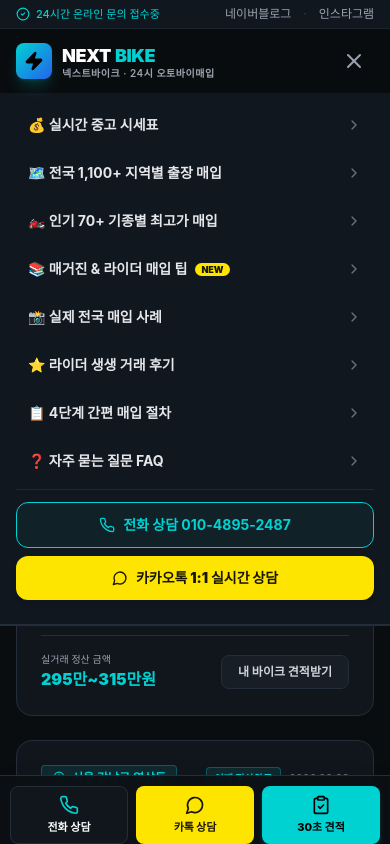
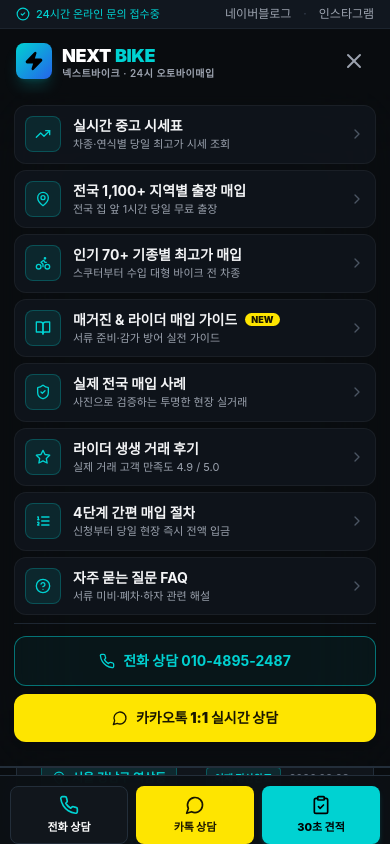
Before and after one commit to hyunhoss1-rgb/nextbike-web, a Next.js app: page /cases in a window 390 px wide. Both pictures are taken after a click on the button "메뉴 열기". Shown: the top 844 px of the page. Built offline with nearby package versions, Linux system fonts and the light colour scheme; a web font is replaced by a local one.

Commit message:
Design: Replace mobile menu emojis with luxury Lucide vector icons and refined cards

```diff
--- a/src/components/Header.tsx
+++ b/src/components/Header.tsx
@@ -2,7 +2,75 @@
 
 import React, { useState } from "react";
 import Link from "next/link";
-import { Phone, MessageCircle, Menu, X, CheckCircle2, ChevronRight, Zap } from "lucide-react";
+import {
+  Phone,
+  MessageCircle,
+  Menu,
+  X,
+  CheckCircle2,
+  ChevronRight,
+  Zap,
+  TrendingUp,
+  MapPin,
+  Bike,
+  BookOpen,
+  ShieldCheck,
+  Star,
+  ListOrdered,
+  HelpCircle,
+} from "lucide-react";
+
+const MOBILE_MENU_ITEMS = [
+  {
+    href: "/price",
+    title: "실시간 중고 시세표",
+    desc: "차종·연식별 당일 최고가 시세 조회",
+    icon: TrendingUp,
+  },
+  {
+    href: "/regions",
+    title: "전국 1,100+ 지역별 출장 매입",
+    desc: "전국 집 앞 1시간 당일 무료 출장",
+    icon: MapPin,
+  },
+  {
+    href: "/models",
+    title: "인기 70+ 기종별 최고가 매입",
+    desc: "스쿠터부터 수입 대형 바이크 전 차종",
+    icon: Bike,
+  },
+  {
+    href: "/magazine",
+    title: "매거진 & 라이더 매입 가이드",
+    desc: "서류 준비·감가 방어 실전 가이드",
+    icon: BookOpen,
+    badge: "NEW",
+  },
+  {
+    href: "/cases",
+    title: "실제 전국 매입 사례",
+    desc: "사진으로 검증하는 투명한 현장 실거래",
+    icon: ShieldCheck,
+  },
+  {
+    href: "/reviews",
+    title: "라이더 생생 거래 후기",
+    desc: "실제 거래 고객 만족도 4.9 / 5.0",
+    icon: Star,
+  },
+  {
+    href: "/#process",
+    title: "4단계 간편 매입 절차",
+    desc: "신청부터 당일 현장 즉시 전액 입금",
+    icon: ListOrdered,
+  },
+  {
+    href: "/#faq",
+    title: "자주 묻는 질문 FAQ",
+    desc: "서류 미비·폐차·하자 관련 해설",
+    icon: HelpCircle,
+  },
+];
 
 export default function Header() {
   const [mobileMenuOpen, setMobileMenuOpen] = useState(false);
@@ -152,81 +220,47 @@ export default function Header() {
 
       {/* 모바일 드롭다운 메뉴 */}
       {mobileMenuOpen && (
-        <div className="xl:hidden bg-[#11171f] border-b border-border px-4 pt-3 pb-6 space-y-2 animate-in fade-in slide-in-from-top-2 duration-200 max-h-[80vh] overflow-y-auto">
-          <Link
-            href="/price"
-            onClick={() => setMobileMenuOpen(false)}
-            className="flex items-center justify-between py-2.5 px-3 rounded-lg text-sm font-bold text-gray-200 hover:bg-card hover:text-brand-cyan transition-colors"
-          >
-            <span>💰 실시간 중고 시세표</span>
-            <ChevronRight className="w-4 h-4 text-gray-500" />
-          </Link>
-          <Link
-            href="/regions"
-            onClick={() => setMobileMenuOpen(false)}
-            className="flex items-center justify-between py-2.5 px-3 rounded-lg text-sm font-bold text-gray-200 hover:bg-card hover:text-brand-cyan transition-colors"
-          >
-            <span>🗺️ 전국 1,100+ 지역별 출장 매입</span>
-            <ChevronRight className="w-4 h-4 text-gray-500" />
-          </Link>
-          <Link
-            href="/models"
-            onClick={() => setMobileMenuOpen(false)}
-            className="flex items-center justify-between py-2.5 px-3 rounded-lg text-sm font-bold text-gray-200 hover:bg-card hover:text-brand-cyan transition-colors"
-          >
-            <span>🏍️ 인기 70+ 기종별 최고가 매입</span>
-            <ChevronRight className="w-4 h-4 text-gray-500" />
-          </Link>
-          <Link
-            href="/magazine"
-            onClick={() => setMobileMenuOpen(false)}
-            className="flex items-center justify-between py-2.5 px-3 rounded-lg text-sm font-bold text-gray-200 hover:bg-card hover:text-brand-cyan transition-colors"
-          >
-            <span className="flex items-center gap-2">
-              <span>📚 매거진 &amp; 라이더 매입 팁</span>
-              <span className="text-[9px] font-black text-[#191600] px-1.5 py-0.5 rounded-full bg-brand-yellow leading-none">
-                NEW
-              </span>
-            </span>
-            <ChevronRight className="w-4 h-4 text-gray-500" />
-          </Link>
-          <Link
-            href="/cases"
-            onClick={() => setMobileMenuOpen(false)}
-            className="flex items-center justify-between py-2.5 px-3 rounded-lg text-sm font-bold text-gray-200 hover:bg-card hover:text-brand-cyan transition-colors"
-          >
-            <span>📸 실제 전국 매입 사례</span>
-            <ChevronRight className="w-4 h-4 text-gray-500" />
-          </Link>
-          <Link
-            href="/reviews"
-            onClick={() => setMobileMenuOpen(false)}
-            className="flex items-center justify-between py-2.5 px-3 rounded-lg text-sm font-bold text-gray-200 hover:bg-card hover:text-brand-cyan transition-colors"
-          >
-            <span>⭐ 라이더 생생 거래 후기</span>
-            <ChevronRight className="w-4 h-4 text-gray-500" />
-          </Link>
-          <Link
-            href="/#process"
-            onClick={() => setMobileMenuOpen(false)}
-            className="flex items-center justify-between py-2.5 px-3 rounded-lg text-sm font-bold text-gray-200 hover:bg-card hover:text-brand-cyan transition-colors"
-          >
-            <span>📋 4단계 간편 매입 절차</span>
-            <ChevronRight className="w-4 h-4 text-gray-500" />
-          </Link>
-          <Link
-            href="/#faq"
-            onClick={() => setMobileMenuOpen(false)}
-            className="flex items-center justify-between py-2.5 px-3 rounded-lg text-sm font-bold text-gray-200 hover:bg-card hover:text-brand-cyan transition-colors"
-          >
-            <span>❓ 자주 묻는 질문 FAQ</span>
-            <ChevronRight className="w-4 h-4 text-gray-500" />
-          </Link>
+        <div className="xl:hidden bg-[#0a0d10]/98 backdrop-blur-2xl border-b border-border px-3.5 pt-3 pb-6 space-y-2 animate-in fade-in slide-in-from-top-2 duration-200 max-h-[82vh] overflow-y-auto">
+          <div className="space-y-1.5">
+            {MOBILE_MENU_ITEMS.map((item) => {
+              const Icon = item.icon;
+              return (
+                <Link
+                  key={item.href}
+                  href={item.href}
+                  onClick={() => setMobileMenuOpen(false)}
+                  className="group flex items-center justify-between p-2.5 rounded-xl bg-[#121720]/70 hover:bg-[#161d28] border border-white/[0.05] hover:border-brand-cyan/40 active:scale-[0.99] transition-all duration-150"
+                >
+                  <div className="flex items-center gap-3 min-w-0">
+                    <div className="w-9 h-9 rounded-lg bg-brand-cyan/10 border border-brand-cyan/25 flex items-center justify-center text-brand-cyan group-hover:bg-brand-cyan group-hover:text-[#0a0d10] group-hover:border-brand-cyan transition-all duration-150 shrink-0">
+                      <Icon className="w-4 h-4 transition-transform group-hover:scale-110" />
+                    </div>
+                    <div className="min-w-0">
+                      <div className="flex items-center gap-2">
+                        <span className="text-sm font-bold text-gray-100 group-hover:text-white transition-colors truncate">
+                          {item.title}
+                        </span>
+                        {item.badge && (
+                          <span className="text-[9px] font-black text-[#191600] px-1.5 py-0.5 rounded-full bg-brand-yellow leading-none shrink-0 shadow-sm">
+                            {item.badge}
+                          </span>
+                        )}
+                      </div>
+                      <p className="text-[11px] text-gray-400 group-hover:text-gray-300 transition-colors truncate">
+                        {item.desc}
+                      </p>
+                    </div>
+                  </div>
+                  <ChevronRight className="w-4 h-4 text-gray-600 group-hover:text-brand-cyan group-hover:translate-x-0.5 transition-all duration-150 shrink-0 ml-2" />
+                </Link>
+              );
+            })}
+          </div>
 
           <div className="pt-3 border-t border-border/80 flex flex-col gap-2">
             <a
               href="tel:01048952487"
-              className="w-full flex items-center justify-center gap-2 py-3 rounded-xl border border-brand-cyan text-brand-cyan font-bold text-sm bg-brand-cyan/5"
+              className="w-full flex items-center justify-center gap-2 py-3.5 rounded-xl border border-brand-cyan/50 text-brand-cyan font-bold text-sm bg-brand-cyan/5 hover:bg-brand-cyan/15 active:scale-[0.99] transition-all shadow-sm"
             >
               <Phone className="w-4 h-4" />
               전화 상담 010-4895-2487
@@ -235,7 +269,7 @@ export default function Header() {
               href="https://open.kakao.com/o/skSUkiHg"
               target="_blank"
               rel="noreferrer"
-              className="w-full flex items-center justify-center gap-2 py-3 rounded-xl bg-brand-yellow text-[#191600] font-black text-sm shadow-md"
+              className="w-full flex items-center justify-center gap-2 py-3.5 rounded-xl bg-brand-yellow hover:bg-amber-400 text-[#191600] font-black text-sm shadow-md active:scale-[0.99] transition-all"
             >
               <MessageCircle className="w-4 h-4" />
               카카오톡 1:1 실시간 상담
```
